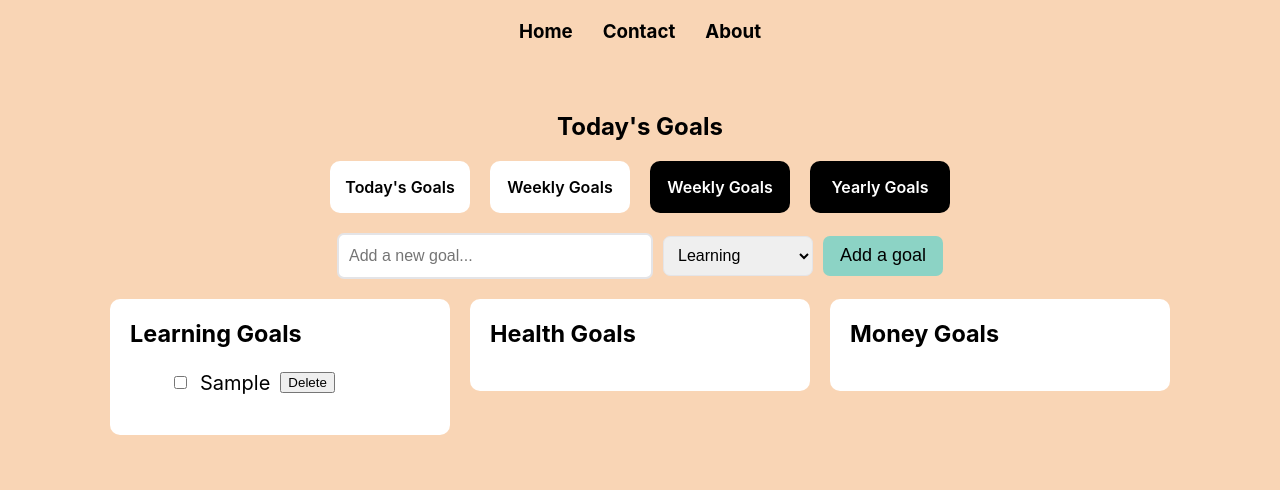
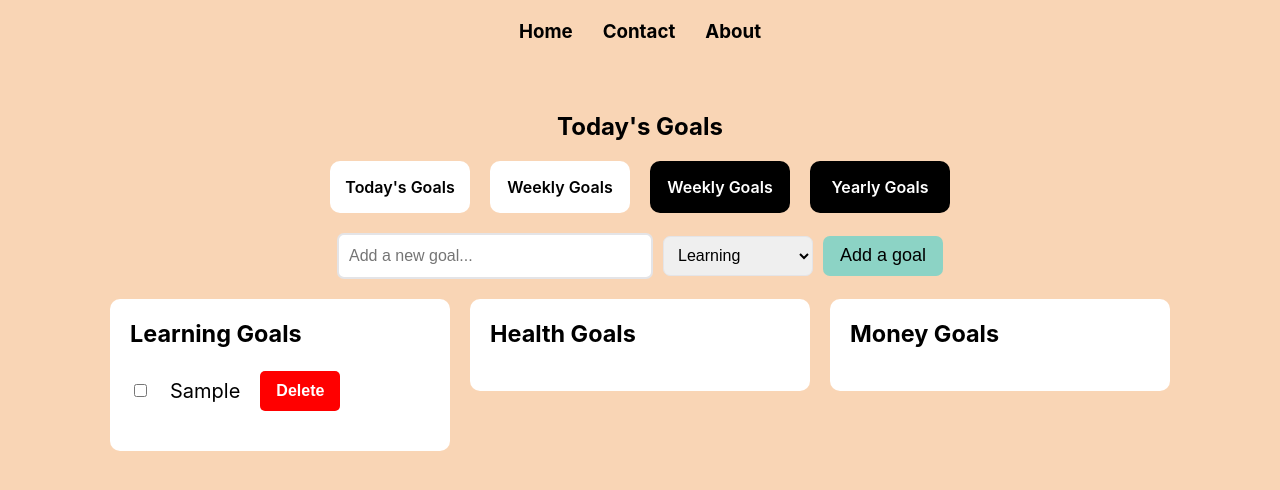
Before and after one commit to iftekar2/FinalProject, a React (Create React App) app: page / in a window 1280 px wide. Both pictures are taken after typing "Sample" into the empty fields and a click on the button "Add a goal". Shown: the top 490 px of the page. Built offline with nearby package versions, Linux system fonts and the light colour scheme.

Commit message:
Project working

```diff
--- a/src/Components/GoalList.js
+++ b/src/Components/GoalList.js
@@ -1,79 +1,3 @@
-// import React from "react";
-// import styled from "styled-components";
-
-// function GoalList({ goals }) {
-//   return (
-//     <GoalType>
-//       <LearningBox>
-//         <h3>Learning Goals</h3>
-//         <ul>
-//           {goals.Learning.map((goal, index) => (
-//             <li key={index}>{goal.text}</li>
-//           ))}
-//         </ul>
-//       </LearningBox>
-
-//       <HealthBox>
-//         <h3>Health Goals</h3>
-//         <ul>
-//           {goals.Health.map((goal, index) => (
-//             <li key={index}>{goal.text}</li>
-//           ))}
-//         </ul>
-//       </HealthBox>
-
-//       <MoneyBox>
-//         <h3>Money Goals</h3>
-//         <ul>
-//           {goals.Money.map((goal, index) => (
-//             <li key={index}>{goal.text}</li>
-//           ))}
-//         </ul>
-//       </MoneyBox>
-//     </GoalType>
-//   );
-// }
-
-// const GoalType = styled.div`
-//   display: flex;
-//   justify-content: center;
-//   align-items: center;
-//   gap: 20px;
-//   margin-top: 20px;
-// `;
-
-// const LearningBox = styled.div`
-//   color: black;
-//   background-color: white;
-//   width: 300px;
-//   padding-left: 20px;
-//   padding-top: 20px;
-//   border-radius: 10px;
-//   font-size: 20px;
-// `;
-
-// const HealthBox = styled.div`
-//   color: black;
-//   background-color: white;
-//   width: 300px;
-//   padding-left: 20px;
-//   padding-top: 20px;
-//   border-radius: 10px;
-//   font-size: 20px;
-// `;
-
-// const MoneyBox = styled.div`
-//   color: black;
-//   background-color: white;
-//   width: 300px;
-//   padding-left: 20px;
-//   padding-top: 20px;
-//   border-radius: 10px;
-//   font-size: 20px;
-// `;
-
-// export default GoalList;
-
 import React from "react";
 import styled from "styled-components";
 
@@ -84,13 +8,13 @@ function GoalList({ goals, onComplete, onDelete }) {
         <h3>Learning Goals</h3>
         <ul>
           {goals.Learning.map((goal, index) => (
-            <GoalItem key={index} completed={goal.completed}>
+            <GoalItem key={index}>
               <input
                 type="checkbox"
                 checked={goal.completed}
                 onChange={() => onComplete("Learning", index)}
               />
-              {goal.text}
+              <GoalText completed={goal.completed}>{goal.text}</GoalText>
               <button onClick={() => onDelete("Learning", index)}>
                 Delete
               </button>
@@ -103,13 +27,13 @@ function GoalList({ goals, onComplete, onDelete }) {
         <h3>Health Goals</h3>
         <ul>
           {goals.Health.map((goal, index) => (
-            <GoalItem key={index} completed={goal.completed}>
+            <GoalItem key={index}>
               <input
                 type="checkbox"
                 checked={goal.completed}
                 onChange={() => onComplete("Health", index)}
               />
-              {goal.text}
+              <GoalText completed={goal.completed}>{goal.text}</GoalText>
               <button onClick={() => onDelete("Health", index)}>Delete</button>
             </GoalItem>
           ))}
@@ -120,13 +44,13 @@ function GoalList({ goals, onComplete, onDelete }) {
         <h3>Money Goals</h3>
         <ul>
           {goals.Money.map((goal, index) => (
-            <GoalItem key={index} completed={goal.completed}>
+            <GoalItem key={index}>
               <input
                 type="checkbox"
                 checked={goal.completed}
                 onChange={() => onComplete("Money", index)}
               />
-              {goal.text}
+              <GoalText completed={goal.completed}>{goal.text}</GoalText>
               <button onClick={() => onDelete("Money", index)}>Delete</button>
             </GoalItem>
           ))}
@@ -153,9 +77,54 @@ const GoalBox = styled.div`
   font-size: 20px;
 `;
 
-const LearningBox = styled(GoalBox)``;
-const HealthBox = styled(GoalBox)``;
-const MoneyBox = styled(GoalBox)``;
+const LearningBox = styled(GoalBox)`
+  ul {
+    padding: 0;
+  }
+
+  button {
+    height: 40px;
+    width: 80px;
+    background-color: red;
+    border: none;
+    color: white;
+    font-size: 16px;
+    font-weight: 600;
+    border-radius: 5px;
+  }
+`;
+const HealthBox = styled(GoalBox)`
+  ul {
+    padding: 0;
+  }
+
+  button {
+    height: 40px;
+    width: 80px;
+    background-color: red;
+    border: none;
+    color: white;
+    font-size: 16px;
+    font-weight: 600;
+    border-radius: 5px;
+  }
+`;
+const MoneyBox = styled(GoalBox)`
+  ul {
+    padding: 0;
+  }
+
+  button {
+    height: 40px;
+    width: 80px;
+    background-color: red;
+    border: none;
+    color: white;
+    font-size: 16px;
+    font-weight: 600;
+    border-radius: 5px;
+  }
+`;
 
 const GoalItem = styled.li`
   display: flex;
@@ -165,4 +134,9 @@ const GoalItem = styled.li`
   color: ${(props) => (props.completed ? "#aaa" : "black")};
 `;
 
+const GoalText = styled.span`
+  text-decoration: ${(props) => (props.completed ? "line-through" : "none")};
+  margin: 0 10px;
+`;
+
 export default GoalList;
```
Also changed, not shown: src/Components/GoalApp.js (+0 -54 lines).
